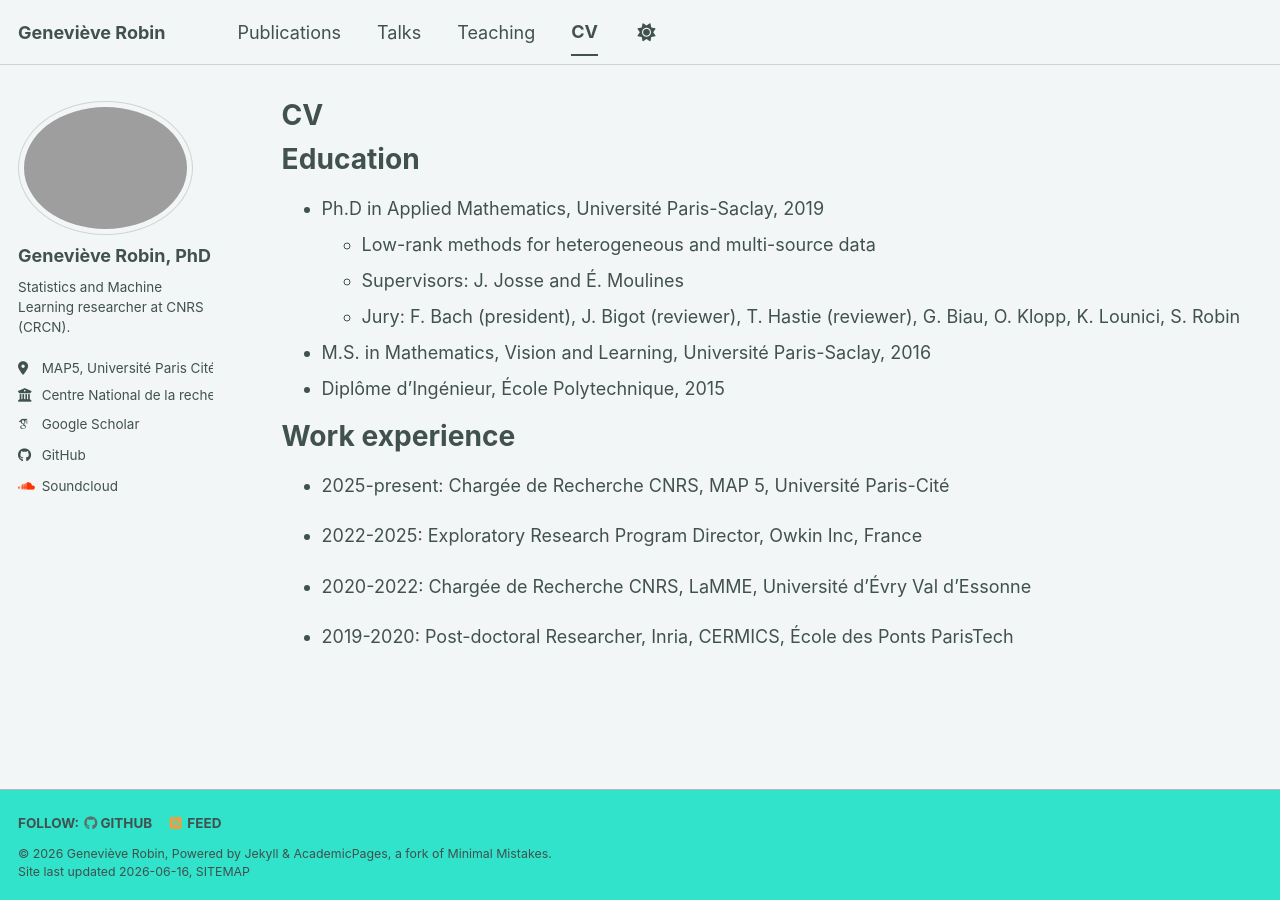
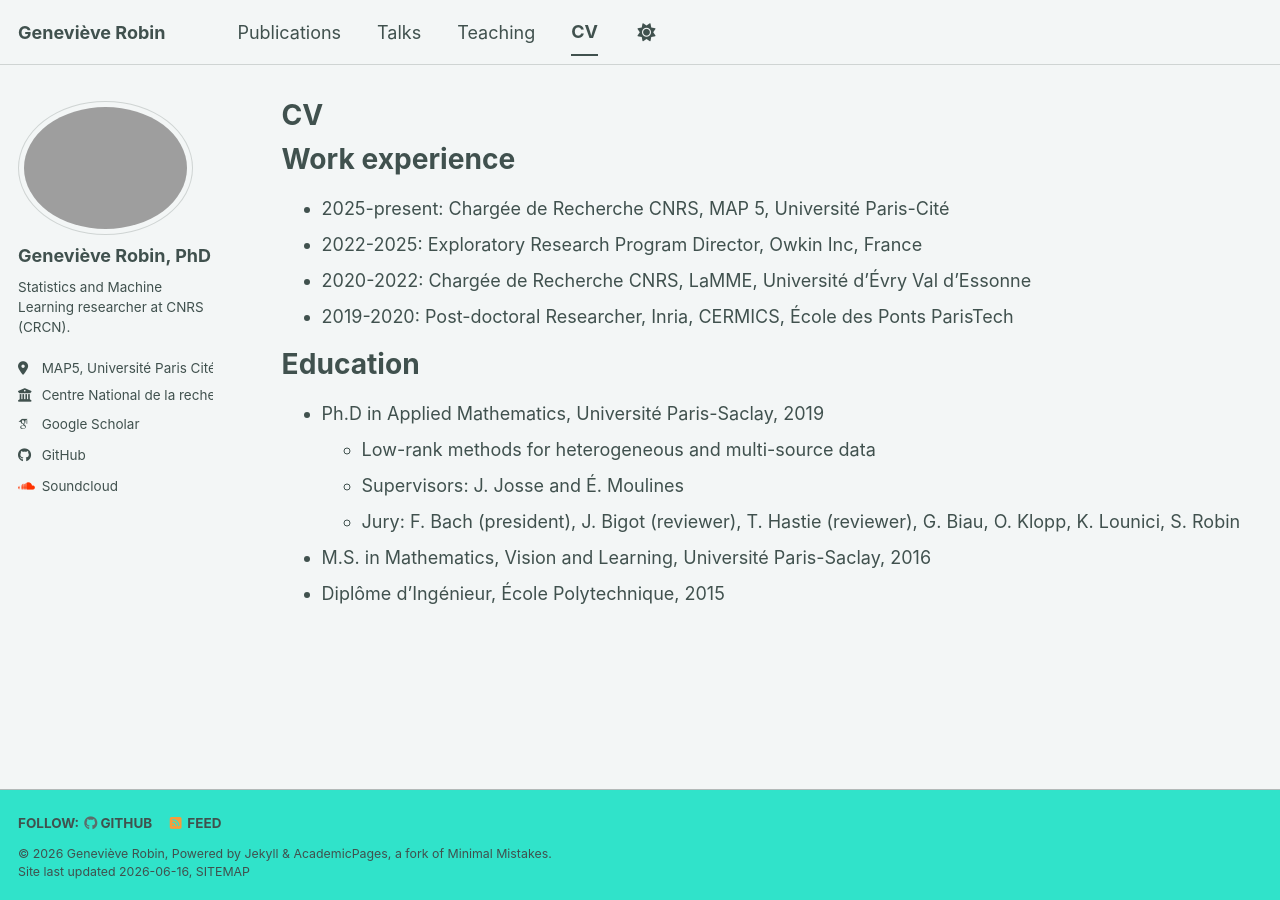
Before and after one commit to genevievelrobin/genevievelrobin.github.io, a Jekyll site: the page built from _pages/cv.md, in a window 1280 px wide. Built offline with Jekyll 4.4.1, drawn with Linux system fonts in a browser that asks for light colours; some web fonts are replaced; a script bundle is joined from its source files by our own code; library files that are not in the unit come from our copies; part of the change alters nothing that is shown.

```diff
--- a/_pages/cv.md
+++ b/_pages/cv.md
@@ -9,6 +9,13 @@ redirect_from:
 
 {% include base_path %}
 
+Work experience
+======
+* 2025-present: Chargée de Recherche CNRS, MAP 5, Université Paris-Cité
+* 2022-2025: Exploratory Research Program Director, Owkin Inc, France
+* 2020-2022: Chargée de Recherche CNRS, LaMME, Université d'Évry Val d'Essonne
+* 2019-2020: Post-doctoral Researcher, Inria, CERMICS, École des Ponts ParisTech
+
 Education
 ======
 * Ph.D in Applied Mathematics, Université Paris-Saclay, 2019
@@ -17,13 +24,3 @@ Education
   * Jury: F. Bach (president), J. Bigot (reviewer), T. Hastie (reviewer), G. Biau, O. Klopp, K. Lounici, S. Robin
 * M.S. in Mathematics, Vision and Learning, Université Paris-Saclay, 2016
 * Diplôme d'Ingénieur, École Polytechnique, 2015
-
-Work experience
-======
-* 2025-present: Chargée de Recherche CNRS, MAP 5, Université Paris-Cité
-
-* 2022-2025: Exploratory Research Program Director, Owkin Inc, France
-
-* 2020-2022: Chargée de Recherche CNRS, LaMME, Université d'Évry Val d'Essonne
-
-* 2019-2020: Post-doctoral Researcher, Inria, CERMICS, École des Ponts ParisTech
```
